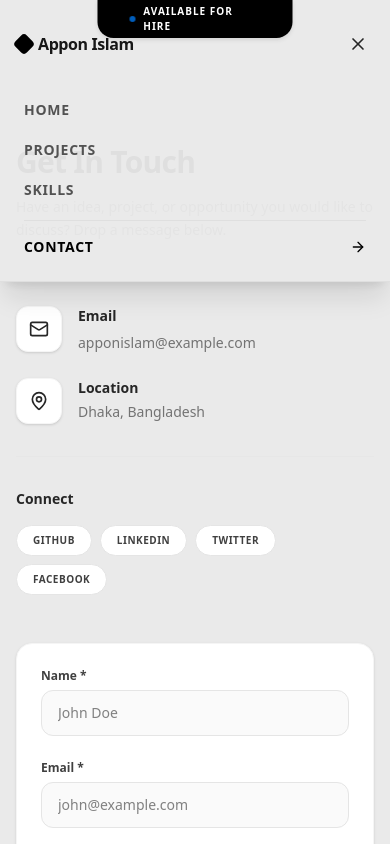
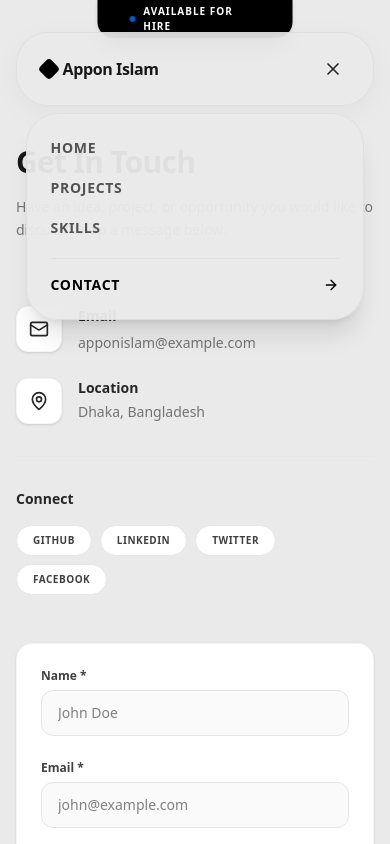
Before and after one commit to apponislam/portfolio-v4, a Next.js app: page /contact in a window 390 px wide. Both pictures are taken after a click on the button "Toggle Menu". Shown: the top 844 px of the page. Built offline with nearby package versions, Linux system fonts and the light colour scheme.

Commit message:
feat: implement responsive Header component with dynamic scroll styling and availability badge

```diff
--- a/components/Header.tsx
+++ b/components/Header.tsx
@@ -31,14 +31,11 @@ export default function Header() {
 
 
   return (
-    <header className={`fixed top-0 left-0 right-0 z-50 w-full bg-[#eaeaea]/90 backdrop-blur-md pb-4 transition-all duration-300 ${scrolled ? 'pt-4' : 'pt-7'}`}>
-
-
-
+    <>
       {/* 1. Centered Top Notch stuck to the ceiling */}
       {detailsData.availableForHire && (
         <div
-          className={`absolute top-0 left-1/2 -translate-x-1/2 bg-black text-white px-8 py-1 rounded-b-2xl flex items-center gap-2 text-[10px] font-semibold uppercase tracking-widest shadow-[0_2px_4px_rgba(0,0,0,0.1)] transition-all duration-300 ${
+          className={`fixed top-0 left-1/2 -translate-x-1/2 z-50 bg-black text-white px-8 py-1 rounded-b-2xl flex items-center gap-2 text-[10px] font-semibold uppercase tracking-widest shadow-[0_2px_4px_rgba(0,0,0,0.1)] transition-all duration-300 ${
             scrolled ? '-translate-y-full opacity-0' : 'translate-y-0 opacity-100'
           }`}
         >
@@ -47,10 +44,14 @@ export default function Header() {
         </div>
       )}
 
-
-
-
-      <div className="container mx-auto px-4 md:px-8 flex items-center justify-between">
+      <header
+        className={`fixed left-0 right-0 mx-auto z-50 transition-all duration-500 ease-in-out ${
+          scrolled
+            ? 'top-0 w-full rounded-none bg-[#eaeaea]/90 backdrop-blur-md py-4 border-b border-neutral-300/50 shadow-sm'
+            : 'top-8 w-[92%] md:w-[88%] max-w-6xl rounded-4xl border border-neutral-300/50 bg-[#eaeaea]/85 backdrop-blur-md py-5 shadow-[0_8px_30px_rgb(0,0,0,0.04)]'
+        }`}
+      >
+        <div className="container mx-auto px-6 md:px-8 flex items-center justify-between">
           {/* Left Side: Logo */}
           <div className="flex-1 flex justify-start">
             <Link href="/" className="font-bold text-base sm:text-lg tracking-tight text-neutral-900 flex items-center gap-1.5">
@@ -58,7 +59,6 @@ export default function Header() {
               {detailsData.name}
             </Link>
           </div>
-
 
           {/* Center: Navigation Links */}
           <nav className="hidden md:flex items-center justify-center gap-8 flex-1">
@@ -83,7 +83,6 @@ export default function Header() {
             })}
           </nav>
 
-
           {/* Right Side: Contact Button */}
           <div className="flex-1 flex justify-end items-center gap-4">
             <div className="hidden md:block">
@@ -95,7 +94,6 @@ export default function Header() {
                 <ArrowRight className="w-3.5 h-3.5" />
               </Link>
             </div>
-
 
             {/* Mobile Menu Icon */}
             <button
@@ -110,7 +108,13 @@ export default function Header() {
 
         {/* Mobile Drawer */}
         {mobileMenuOpen && (
-        <div className="md:hidden absolute top-full left-0 right-0 bg-[#eaeaea]/95 backdrop-blur-md border-b border-neutral-300/50 p-6 shadow-xl flex flex-col gap-5 z-50 animate-fade-in-up">
+          <div
+            className={`md:hidden absolute top-full left-0 right-0 bg-[#eaeaea]/95 backdrop-blur-md p-6 shadow-xl flex flex-col gap-5 z-50 transition-all duration-300 ${
+              scrolled
+                ? 'border-b border-neutral-300/50 rounded-none'
+                : 'border border-neutral-300/50 rounded-4xl mt-2 w-[95%] mx-auto'
+            }`}
+          >
             {navLinks.map((link) => {
               const isActive = pathname === link.href;
               return (
@@ -139,7 +143,7 @@ export default function Header() {
             </div>
           </div>
         )}
-
       </header>
+    </>
   );
 }
```
Lines whose indentation alone changed are shown as unchanged.
